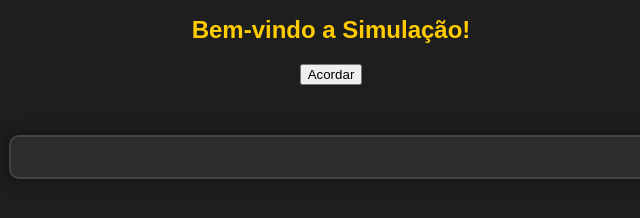
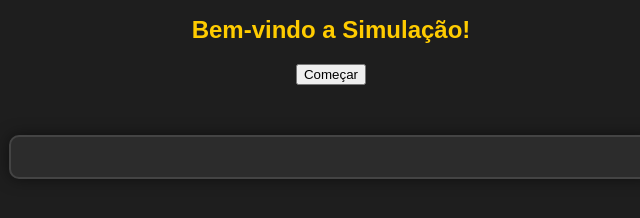
Before and after one commit to AndreLuizRibeiro/Simulation-awakening, a plain HTML site: page index.html in a window 1280 px wide. Shown: the full height of the page, 309-949 px from the left. Drawn offline with Linux system fonts and the light colour scheme.

Commit message:
Update index.html

```diff
--- a/index.html
+++ b/index.html
@@ -9,7 +9,7 @@
 <body>
     <div id="cenarios">
         <h1>Bem-vindo a Simulação!</h1>
-         <button onclick="iniciarJogo()">Acordar</button>
+         <button onclick="iniciarJogo()">Começar</button>
     </div>
      <div id="cenario"></div>
     <script src="script.js"></script>
```
